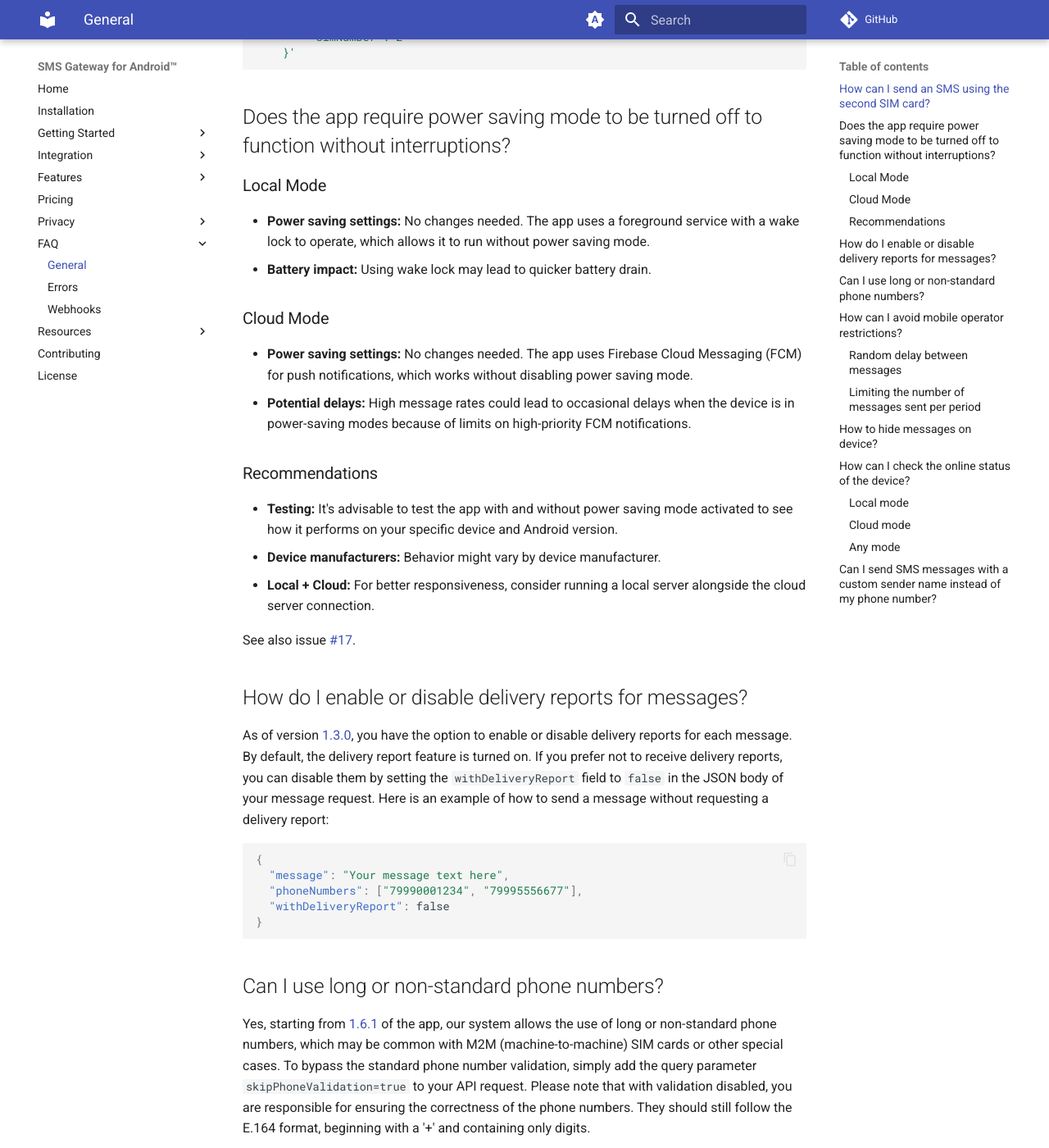
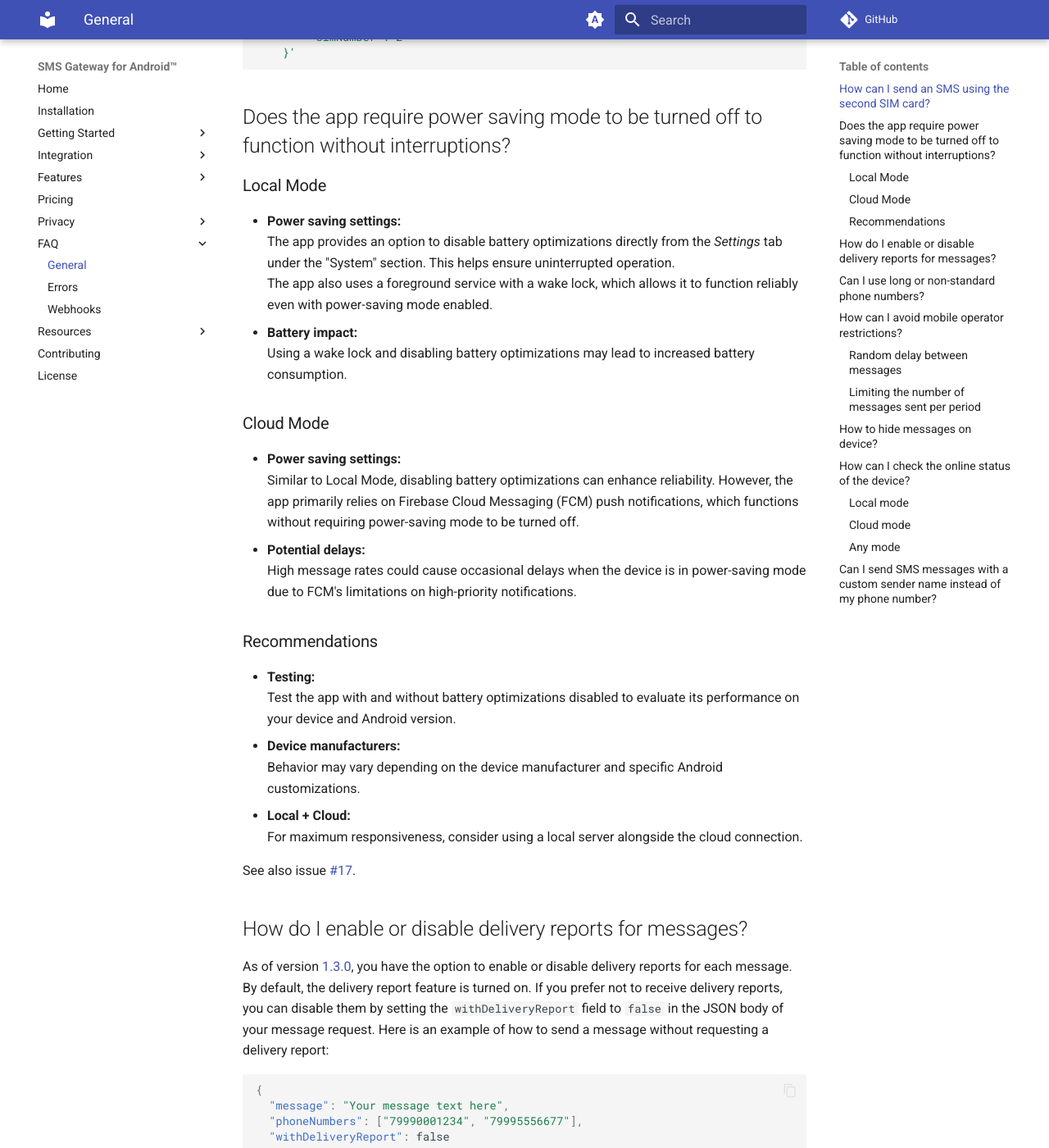
Before and after one commit to android-sms-gateway/docs-web, an MkDocs documentation site: the page built from docs/faq/general.md, in a window 1280 px wide and 1400 px high, scrolled down 431 px. Shown: the whole window at 82% size. Built offline with MkDocs 1.6.1 and Material for MkDocs 9.7.7, drawn with Linux system fonts in a browser that asks for light colours; comment, search, counter and statistics services are not loaded.

Commit message:
[faq] add battery optimizations disable feature

```diff
--- a/docs/faq/general.md
+++ b/docs/faq/general.md
@@ -19,17 +19,25 @@ curl -X POST \
 ## Does the app require power saving mode to be turned off to function without interruptions?
 
 ### Local Mode
-- **Power saving settings:** No changes needed. The app uses a foreground service with a wake lock to operate, which allows it to run without power saving mode.
-- **Battery impact:** Using wake lock may lead to quicker battery drain.
+- **Power saving settings:**
+  The app provides an option to disable battery optimizations directly from the *Settings* tab under the "System" section. This helps ensure uninterrupted operation.
+  The app also uses a foreground service with a wake lock, which allows it to function reliably even with power-saving mode enabled.
+- **Battery impact:**
+  Using a wake lock and disabling battery optimizations may lead to increased battery consumption.
 
 ### Cloud Mode
-- **Power saving settings:** No changes needed. The app uses Firebase Cloud Messaging (FCM) for push notifications, which works without disabling power saving mode.
-- **Potential delays:** High message rates could lead to occasional delays when the device is in power-saving modes because of limits on high-priority FCM notifications.
+- **Power saving settings:**
+  Similar to Local Mode, disabling battery optimizations can enhance reliability. However, the app primarily relies on Firebase Cloud Messaging (FCM) push notifications, which functions without requiring power-saving mode to be turned off.
+- **Potential delays:**
+  High message rates could cause occasional delays when the device is in power-saving mode due to FCM's limitations on high-priority notifications.
 
 ### Recommendations
-- **Testing:** It's advisable to test the app with and without power saving mode activated to see how it performs on your specific device and Android version.
-- **Device manufacturers:** Behavior might vary by device manufacturer.
-- **Local + Cloud:** For better responsiveness, consider running a local server alongside the cloud server connection.
+- **Testing:**
+  Test the app with and without battery optimizations disabled to evaluate its performance on your device and Android version.
+- **Device manufacturers:**
+  Behavior may vary depending on the device manufacturer and specific Android customizations.
+- **Local + Cloud:**
+  For maximum responsiveness, consider using a local server alongside the cloud connection.
 
 See also issue [#17](https://github.com/capcom6/android-sms-gateway/issues/17).
 
```
